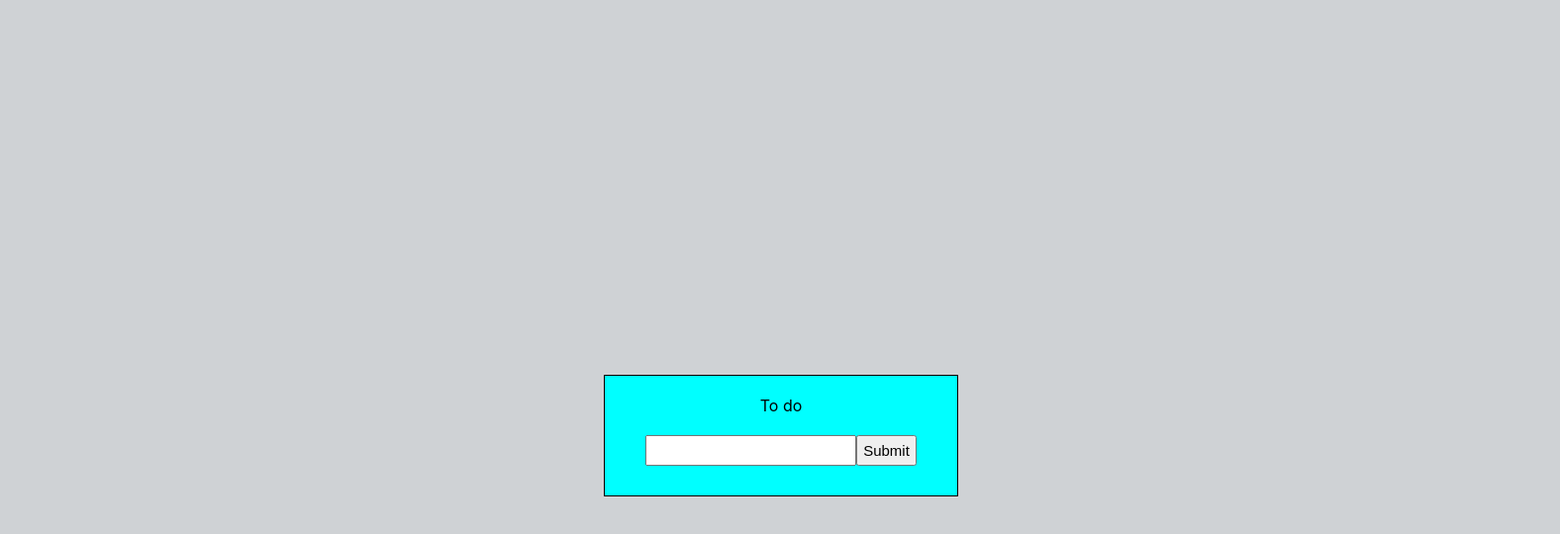
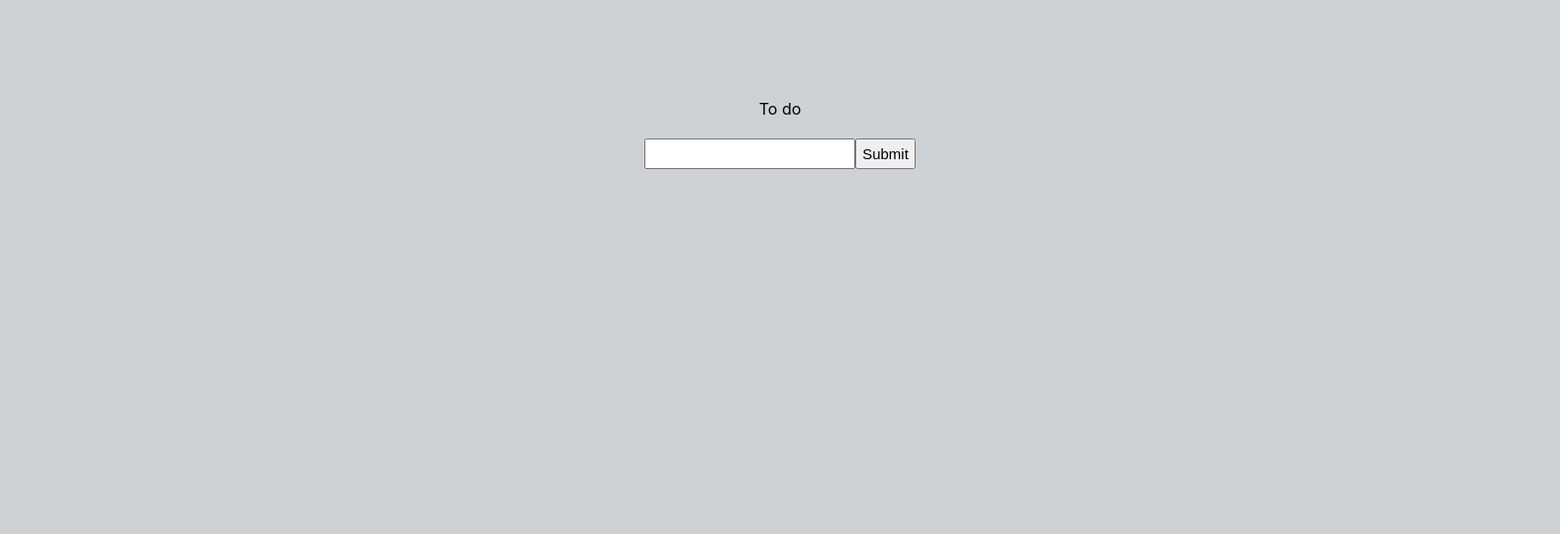
Before and after one commit to abmanaf/To-do-app, a React (Create React App) app: page / in a window 1536 px wide. Shown: the top 540 px of the page at 99% size, 1576 px wide, since content can reach past the window. Built offline with nearby package versions, Linux system fonts and the light colour scheme.

Commit message:
changes made at App.css

```diff
--- a/src/App.css
+++ b/src/App.css
@@ -20,19 +20,19 @@ body {
   padding: 0;
 }
 .checked {
-  text-decoration: line-through; /* Apply line-through style to checked items */
+  text-decoration: line-through;
 }
 @media only screen and (min-width: 1366px) {
+  /*
   body {
     display: flex;
     justify-content: center;
     align-items: center;
   }
+  */
   .main-container {
-    border: 1px solid black;
     width: 100%;
     padding: 20px;
     text-align: center;
-    background-color: aqua;
   }
 }
```
